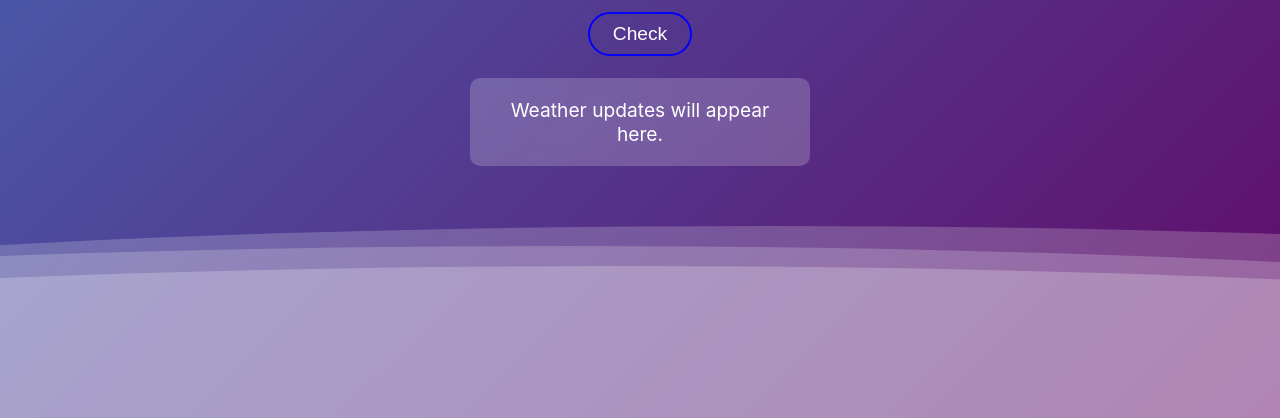
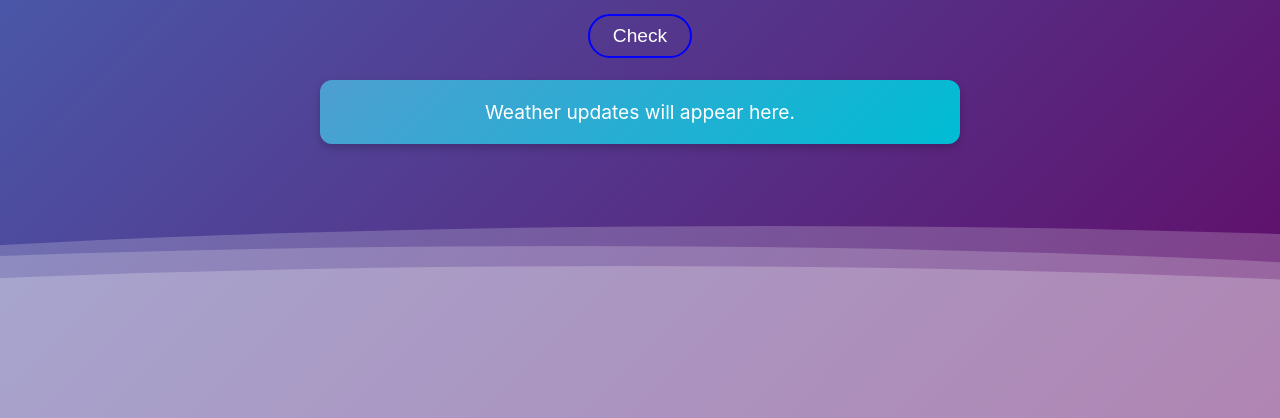
Before and after one commit to harshvardhan36/weather-project, a plain HTML site: page index.html in a window 1280 px wide. Shown: the part 382-800 px from the top of the page. Drawn offline with Linux system fonts and the light colour scheme.

Commit message:
styles.css

```diff
--- a/assets/css/styles.css
+++ b/assets/css/styles.css
@@ -114,14 +114,41 @@ body {
     100% { border-color: blue; }
 }
 
-/* Notification Panel */
+/* Notification Panel Enhancement */
 .notification-panel {
     margin-top: 20px;
     padding: 20px;
-    width: 300px;
-    background: rgba(255, 255, 255, 0.2);
-    border-radius: 10px;
-    backdrop-filter: blur(10px);
+    width: 100%;
+    max-width: 600px;
+    background: linear-gradient(135deg, #4e9fd1, #00bcd4); /* Gradient background */
+    border-radius: 12px; /* Rounded corners */
+    backdrop-filter: blur(10px); /* Blurred background for glassmorphism effect */
     font-size: 1.2rem;
-    color: white;
+    color: #fff; /* Text color */
+    box-shadow: 0 4px 8px rgba(0, 0, 0, 0.2); /* Soft shadow */
+    text-align: center;
+    transition: all 0.3s ease; /* Smooth transition */
+    margin: 20px auto;
 }
+
+.notification-panel h2 {
+    font-size: 1.5rem;
+    margin-bottom: 15px;
+}
+
+.notification-panel p {
+    font-size: 1.2rem;
+    margin: 10px 0;
+}
+
+/* Hover effect for better interactivity */
+.notification-panel:hover {
+    transform: translateY(-5px); /* Slight lift effect */
+    box-shadow: 0 6px 12px rgba(0, 0, 0, 0.3);
+}
+
+/* Styling for icons */
+.notification-panel img {
+    margin-bottom: 15px;
+    width: 50px; /* Icon size */
+}
```
